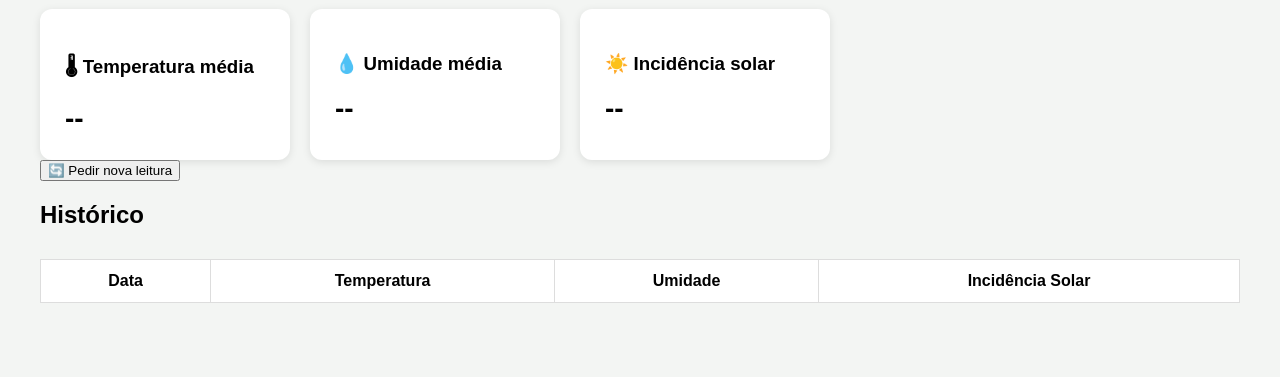
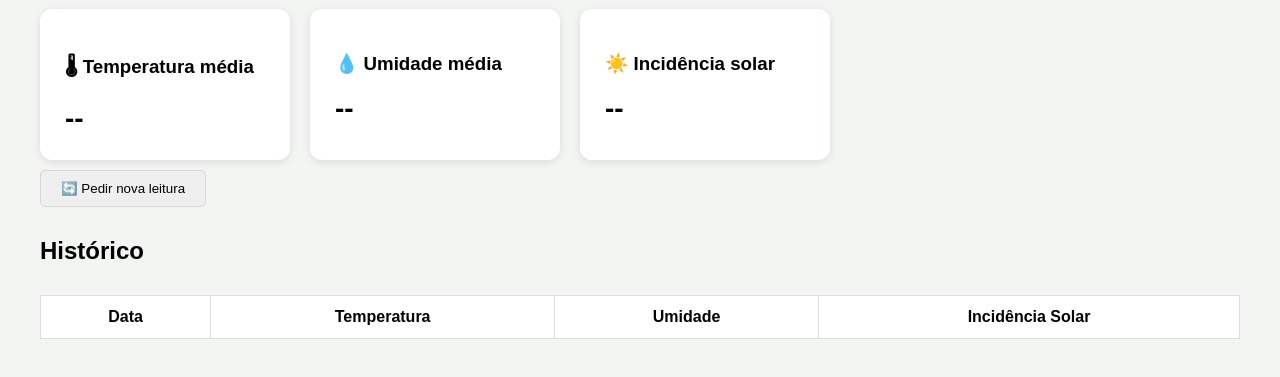
Before and after one commit to maylla04/Sistema-Monitoramento, a website: page src/interface/index.html in a window 1280 px wide. Shown: the part 99-476 px from the top of the page. Drawn offline with Linux system fonts and the light colour scheme; no server answers.

Commit message:
Estilizando botão e arredondando valor da umidade

```diff
--- a/src/gateway/gateway.ts
+++ b/src/gateway/gateway.ts
@@ -123,13 +123,13 @@ function calcularMedias(leituras: LeituraSensor[]) {
   historico.push({
     data: new Date().toISOString(),
     temperaturaMedia: Math.round(temperaturaMedia),
-    umidadeMedia,
+    umidadeMedia: Math.round(umidadeMedia),
     incidenciaSolarMedia: Math.round(incidenciaSolarMedia),
   });
 
   console.log("Médias calculadas:");
   console.log(`Temperatura: ${Math.round(temperaturaMedia)}°C`);
-  console.log(`Umidade: ${umidadeMedia.toFixed(1)}%`);
+  console.log(`Umidade: ${Math.round(umidadeMedia)}%`);
   console.log(`Solar: ${Math.round(incidenciaSolarMedia)} W/m²`);
 }
 
--- a/src/interface/index.html
+++ b/src/interface/index.html
@@ -47,6 +47,18 @@
         padding: 12px;
         border: 1px solid #ddd;
         text-align: center;
+      }
+
+      #btnColetar {
+        margin: 10px 0px;
+        padding: 10px 20px;
+        border-radius: 5px;
+        border: 1px solid #dbd6d6;
+        cursor: pointer;
+      }
+
+      #btnColetar:hover {
+        background-color: rgb(155, 185, 222);
       }
     </style>
   </head>
```
